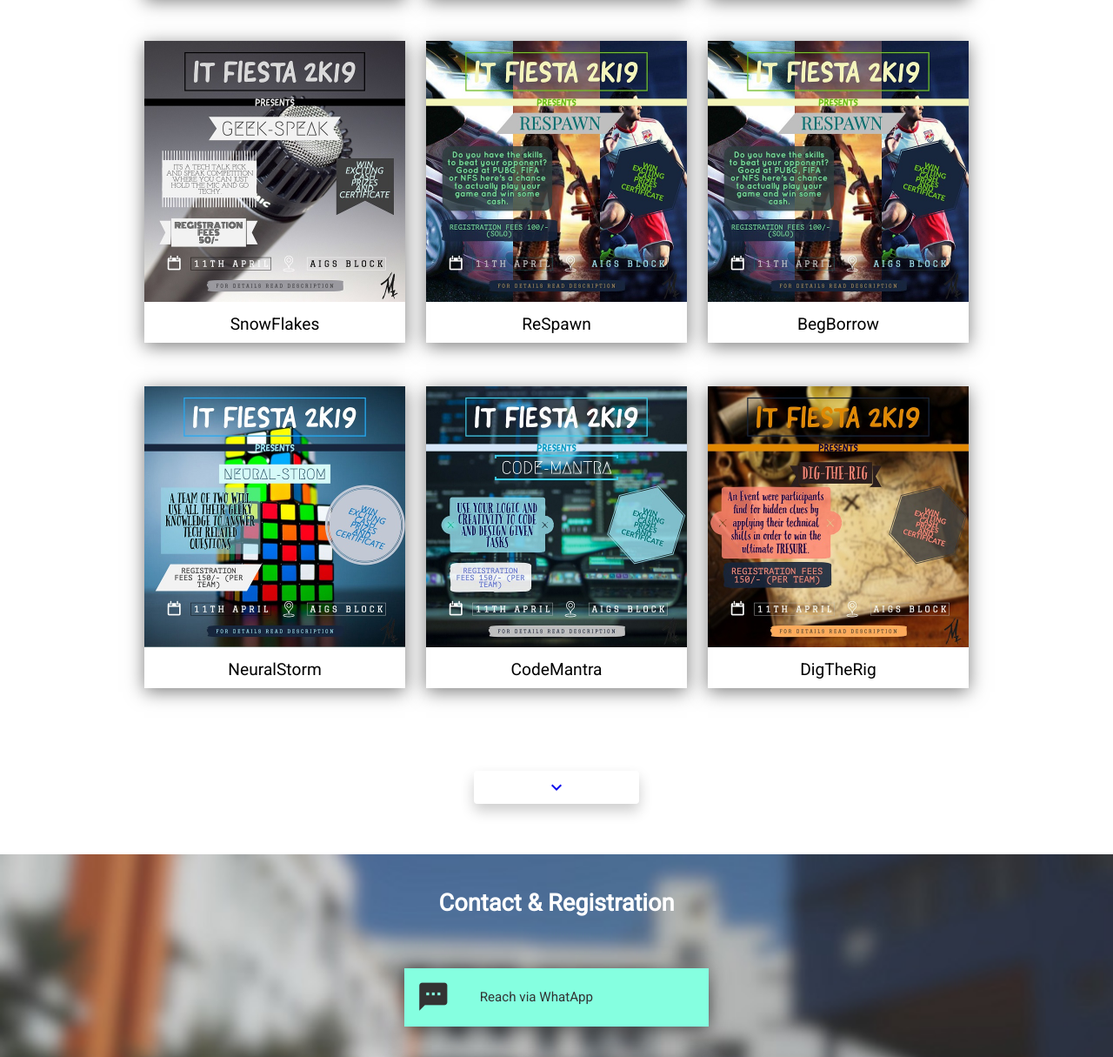
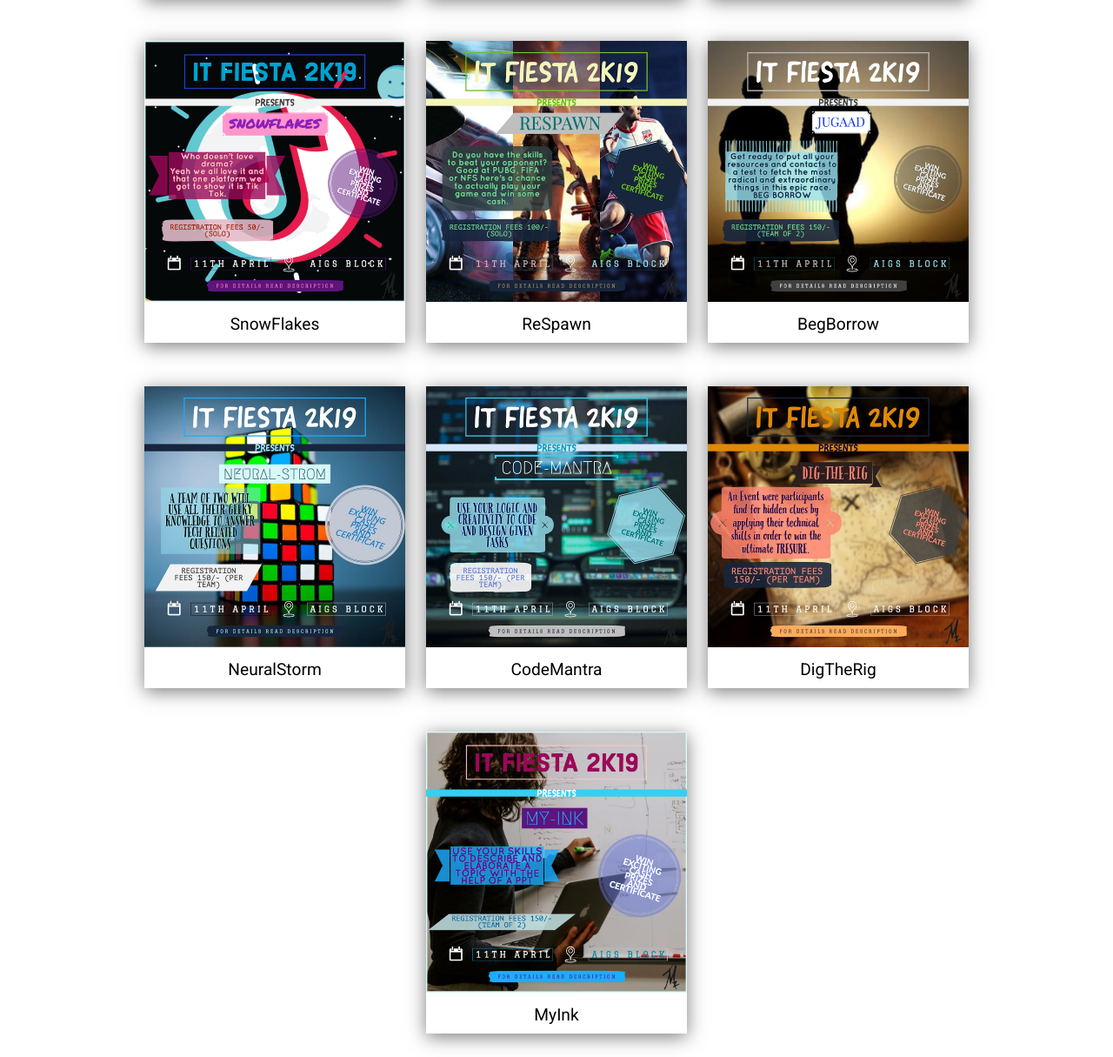
Before and after one commit to techmindz2019/techmindz2019.github.io, a plain HTML site: page index.html in a window 1280 px wide. Shown: the part 2025-3240 px from the top of the page at 87% size. Drawn offline with nearby package versions, Linux system fonts and the light colour scheme.

Commit message:
Update index.html

```diff
--- a/index.html
+++ b/index.html
@@ -85,7 +85,7 @@ https://aakashpandey.github.io | @_aakashpandey | Apr 3 2019
             </div>
 
             <div class="card" onclick="on(4);">
-                <img src="/images/ae3.jpg" style="width:100%">
+                <img src="/images/ae4.jpg" style="width:100%">
                 <div class="txt">SnowFlakes</div>
             </div>
 
@@ -95,7 +95,7 @@ https://aakashpandey.github.io | @_aakashpandey | Apr 3 2019
             </div>
 
             <div class="card" onclick="on(6);">
-                <img src="/images/ae5.jpg" style="width:100%">
+                <img src="/images/ae6.jpg" style="width:100%">
                 <div class="txt">BegBorrow</div>
             </div>
 
@@ -112,6 +112,11 @@ https://aakashpandey.github.io | @_aakashpandey | Apr 3 2019
             <div class="card" onclick="on(9);">
                 <img src="/images/ae9.jpg" style="width:100%">
                 <div class="txt">DigTheRig</div>
+            </div>
+
+            <div class="card" onclick="on(10);">
+                <img src="/images/ae10.jpg" style="width:100%">
+                <div class="txt">MyInk</div>
             </div>
 
         </div>
```
